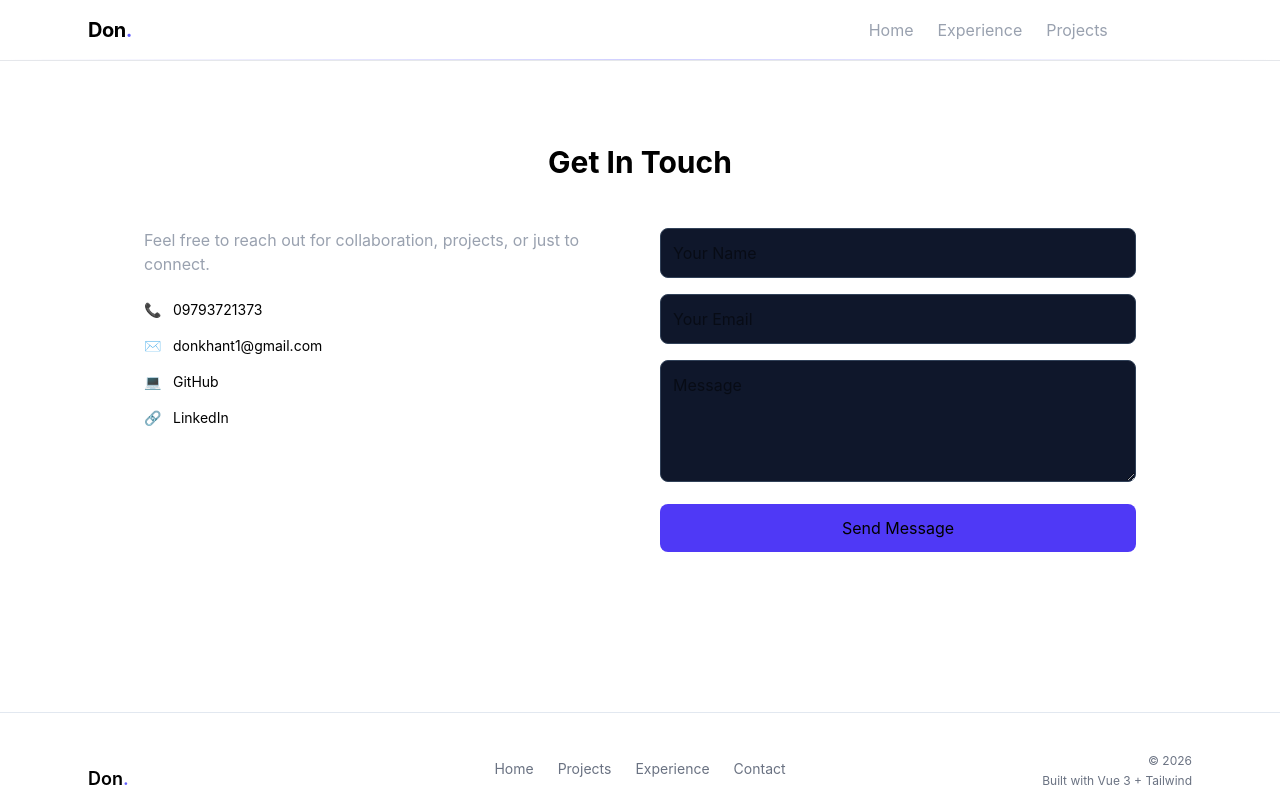
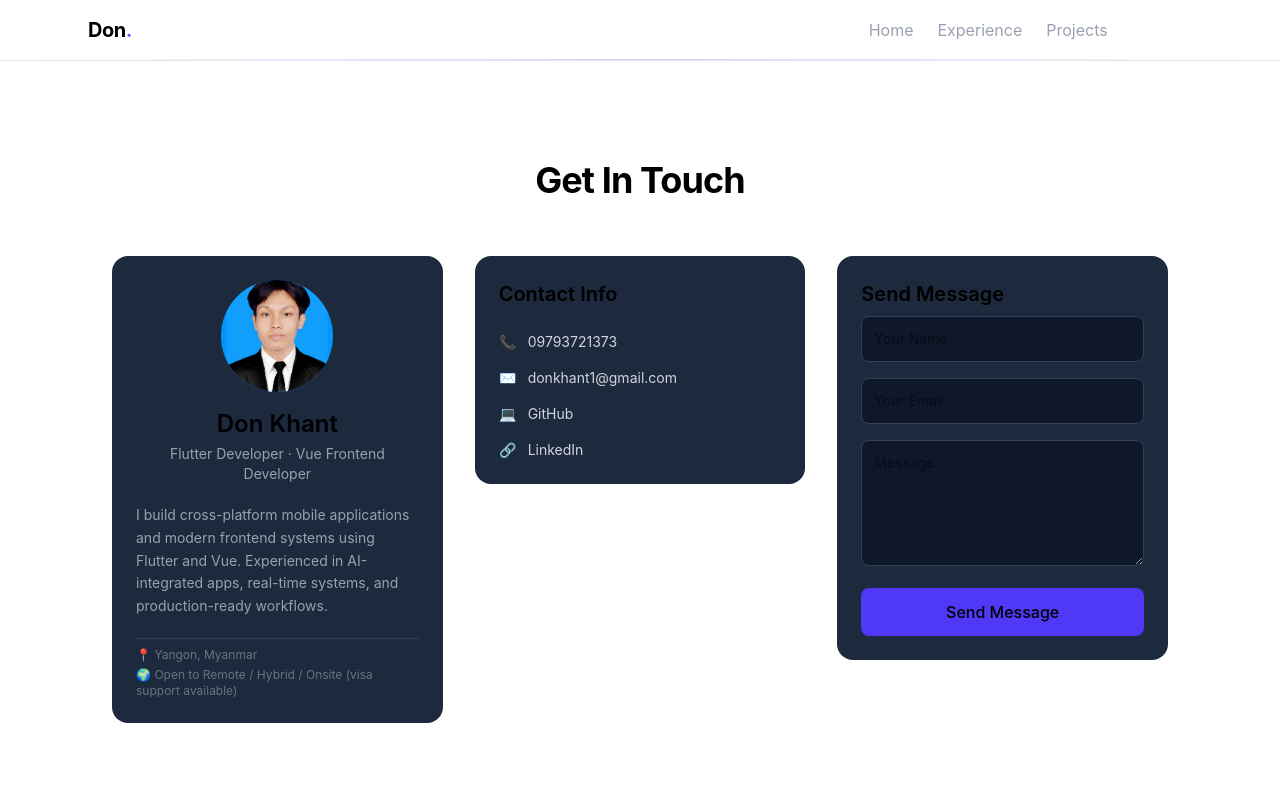
Before and after one commit to donKhant-programmer/donkhant-portfolio, a Vue app: page /contact in a window 1280 px wide. Shown: the top 793 px of the page. Built offline with nearby package versions, Linux system fonts and the light colour scheme.

Commit message:
contact page added about me info

```diff
--- a/src/pages/ContactPage.vue
+++ b/src/pages/ContactPage.vue
@@ -1,18 +1,54 @@
 <template>
-  <section class="py-20 max-w-5xl mx-auto px-4">
-    <h1 class="text-3xl font-bold mb-12 text-center">
+  <section class="py-24 max-w-6xl mx-auto px-6">
+
+    <h1 class="text-4xl font-bold mb-14 text-center tracking-tight">
       Get In Touch
     </h1>
 
-    <div class="grid md:grid-cols-2 gap-10">
+    <div class="grid md:grid-cols-3 gap-8 items-start">
 
-      <!-- LEFT: Contact Info -->
-      <div class="space-y-6">
-        <p class="text-gray-400">
-          Feel free to reach out for collaboration, projects, or just to connect.
+      <!-- 👤 ABOUT ME -->
+      <div class="bg-slate-800 rounded-2xl p-6 space-y-5">
+
+        <div class="flex flex-col items-center text-center">
+
+          <!-- FIXED IMAGE -->
+          <div class="w-28 h-28 rounded-full bg-[#0096FF] flex items-center justify-center overflow-hidden">
+  <img
+    src="/images/profile.jpg"
+    class="w-[110%] h-[110%] object-contain scale-110"
+  />
+</div>
+
+          <h2 class="mt-4 text-2xl font-semibold">
+            Don Khant
+          </h2>
+
+          <p class="text-sm text-gray-400 mt-1">
+            Flutter Developer · Vue Frontend Developer
+          </p>
+        </div>
+
+        <p class="text-sm text-gray-400 leading-relaxed">
+          I build cross-platform mobile applications and modern frontend systems using Flutter and Vue.
+          Experienced in AI-integrated apps, real-time systems, and production-ready workflows.
         </p>
 
-        <div class="space-y-4 text-sm">
+        <div class="text-xs text-gray-500 space-y-1 pt-2 border-t border-slate-700">
+          <p>📍 Yangon, Myanmar</p>
+          <p>🌍 Open to Remote / Hybrid / Onsite (visa support available)</p>
+        </div>
+
+      </div>
+
+      <!-- 📞 CONTACT INFO -->
+      <div class="bg-slate-800 rounded-2xl p-6 space-y-6">
+
+        <h2 class="text-xl font-semibold">
+          Contact Info
+        </h2>
+
+        <div class="space-y-4 text-sm text-gray-300">
 
           <div class="flex items-center gap-3">
             <span class="text-indigo-400">📞</span>
@@ -21,7 +57,7 @@
 
           <div class="flex items-center gap-3">
             <span class="text-indigo-400">✉️</span>
-            <span>donkhant1@gmail.com</span>
+            <span class="break-all">donkhant1@gmail.com</span>
           </div>
 
           <div class="flex items-center gap-3">
@@ -41,33 +77,37 @@
         </div>
       </div>
 
-      <!-- RIGHT: Form -->
-      <form @submit.prevent="sendEmail" class="space-y-4">
+      <!-- ✉️ FORM -->
+      <form @submit.prevent="sendEmail" class="bg-slate-800 rounded-2xl p-6 space-y-4">
+
+        <h2 class="text-xl font-semibold mb-2">
+          Send Message
+        </h2>
 
         <input
           v-model="name"
           type="text"
           placeholder="Your Name"
-  class="w-full p-3 rounded-lg bg-slate-900 border border-slate-700"
+          class="w-full p-3 text-sm rounded-lg bg-slate-900 border border-slate-700 focus:outline-none focus:border-indigo-500"
         />
 
         <input
           v-model="email"
           type="email"
           placeholder="Your Email"
-  class="w-full p-3 rounded-lg bg-slate-900 border border-slate-700"
+          class="w-full p-3 text-sm rounded-lg bg-slate-900 border border-slate-700 focus:outline-none focus:border-indigo-500"
         />
 
         <textarea
           v-model="message"
           placeholder="Message"
-  rows="4"
-  class="w-full p-3 rounded-lg bg-slate-900 border border-slate-700"
+          rows="5"
+          class="w-full p-3 text-sm rounded-lg bg-slate-900 border border-slate-700 focus:outline-none focus:border-indigo-500"
         ></textarea>
 
         <button
           :disabled="loading"
-  class="w-full py-3 bg-indigo-600 rounded-lg hover:bg-indigo-500 transition"
+          class="w-full py-3 bg-indigo-600 rounded-lg hover:bg-indigo-500 transition font-medium"
         >
           {{ loading ? "Sending..." : "Send Message" }}
         </button>
```
Also changed, not shown: public/images/profile.jpg (added). Lines whose indentation alone changed are shown as unchanged.
